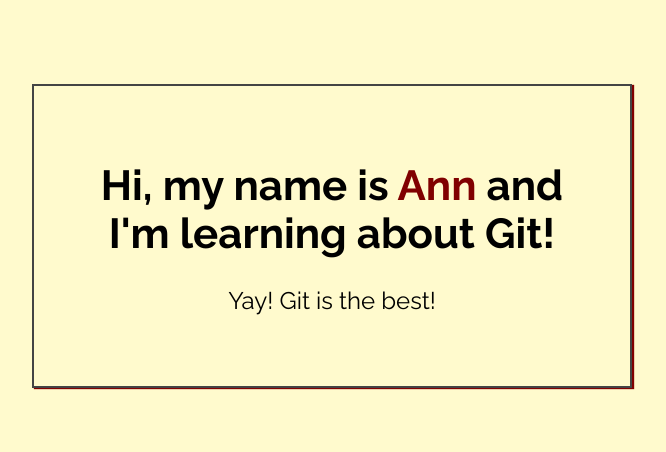
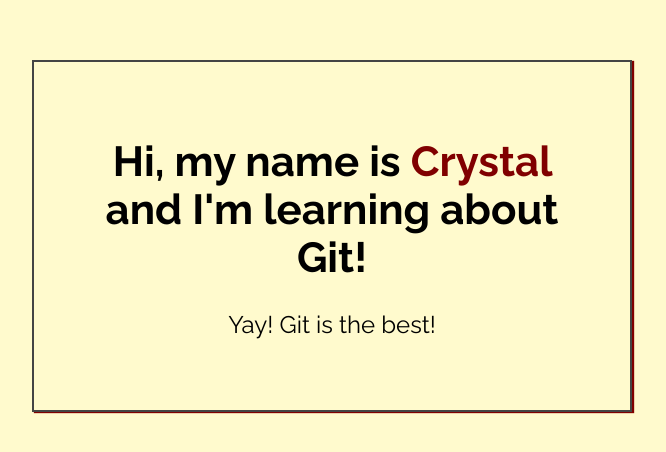
Before and after one commit to crystal-nicole/my-first-repo, a plain HTML site: page index.html in a window 1280 px wide. Shown: the part 164-616 px from the top of the page, without its empty margins (308-974 px from the left). Drawn offline with Linux system fonts and the light colour scheme.

Commit message:
Added name to index.html

```diff
--- a/index.html
+++ b/index.html
@@ -14,7 +14,7 @@
 <body>
 
     <div class="greeting">
-        <h1>Hi, my name is <span class="highlight">Ann</span> and I'm learning about Git! </h1>
+        <h1>Hi, my name is <span class="highlight">Crystal</span> and I'm learning about Git! </h1>
 
         <p>Yay! Git is the best!</p>
     </div>
```
